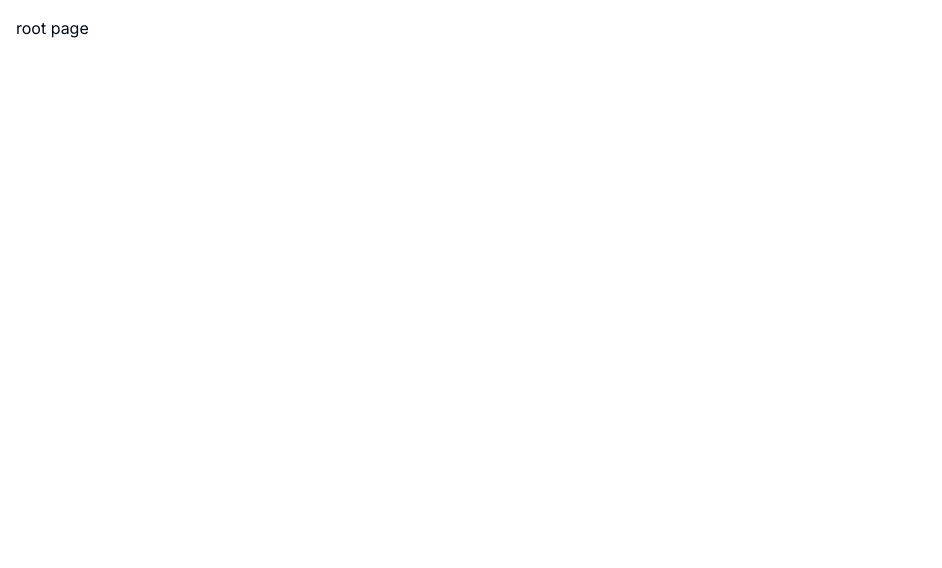
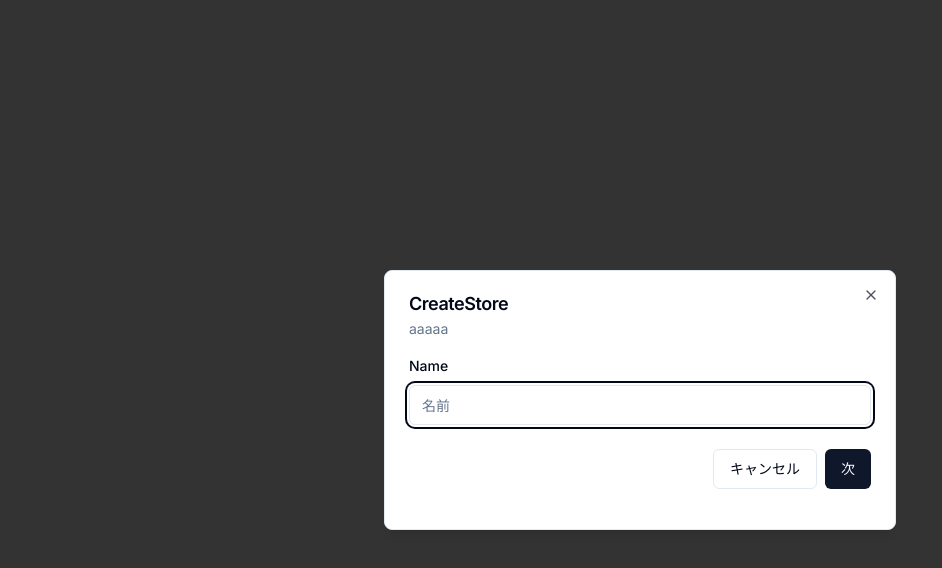
Before and after one commit to kubota20/nextJs14_ECsite_test, a Next.js app in the folder my-app/: page / in a window 1280 px wide. Shown: the top 568 px of the page, without its empty margins (0-942 px from the left). Built offline with nearby package versions, Linux system fonts and the light colour scheme.

Commit message:
Modal 作成

```diff
--- a/my-app/src/app/(root)/page.tsx
+++ b/my-app/src/app/(root)/page.tsx
@@ -1,20 +1,25 @@
 "use client";
 import { useEffect } from "react";
 
-import { Modal } from "@/components/ui/modal";
 import { useStoreModal } from "@/hooks/use-store-modal";
+
+import { StoreModal } from "@/components/modals/store-modal";
 
 const SteupPage = () => {
   const onOpen = useStoreModal((state) => state.onOpen);
   const isOpen = useStoreModal((state) => state.isOpen);
 
   useEffect(() => {
-    if (isOpen) {
+    if (!isOpen) {
       onOpen();
     }
   }, [isOpen, onOpen]);
 
-  return <div className="p-4">root page</div>;
+  return (
+    <div className="p-4">
+      <StoreModal />
+    </div>
+  );
 };
 
 export default SteupPage;
--- a/my-app/src/app/layout.tsx
+++ b/my-app/src/app/layout.tsx
@@ -6,7 +6,6 @@ import { jaJP } from "@clerk/localizations";
 
 import { cn } from "@/lib/utils";
 import "./globals.css";
-import { ModalProvider } from "@/providers/modal-provider";
 
 const fontSans = FontSans({
   subsets: ["latin"],
@@ -32,7 +31,6 @@ export default function RootLayout({
             fontSans.variable
           )}
         >
-          <ModalProvider />
           {children}
         </body>
       </html>
--- a/my-app/src/components/modals/store-modal.tsx
+++ b/my-app/src/components/modals/store-modal.tsx
@@ -1,14 +1,24 @@
 "use client";
 
-import z from "zod";
+import * as z from "zod";
 import { useForm } from "react-hook-form";
 import { zodResolver } from "@hookform/resolvers/zod";
 
 import { useStoreModal } from "@/hooks/use-store-modal";
-import { Modal } from "../ui/modal";
+import { Modal } from "@/components/ui/modal";
+import {
+  Form,
+  FormField,
+  FormItem,
+  FormLabel,
+  FormControl,
+  FormMessage,
+} from "@/components/ui/form";
+import { Input } from "../ui/input";
+import { Button } from "../ui/button";
 
 const formSchema = z.object({
-  name: z.string().min(1),
+  name: z.string().min(2, { message: "入力してください (2文字以上)" }),
 });
 
 export const StoreModal = () => {
@@ -16,16 +26,50 @@ export const StoreModal = () => {
 
   const form = useForm<z.infer<typeof formSchema>>({
     resolver: zodResolver(formSchema),
+    defaultValues: {
+      name: "",
+    },
   });
+
+  const onSubmit = async (values: z.infer<typeof formSchema>) => {
+    console.log(values);
+  };
 
   return (
     <Modal
-      title="Create Store"
+      title="CreateStore"
       description="aaaaa"
       isOpen={storeModal.isOpen}
       onClose={storeModal.onClose}
     >
-      StoreModal.tsx
+      <div>
+        <div className="space-y-4 py-2 pb-4">
+          <Form {...form}>
+            <form onSubmit={form.handleSubmit(onSubmit)}>
+              <FormField
+                control={form.control}
+                name="name"
+                render={({ field }) => (
+                  <FormItem>
+                    <FormLabel>Name</FormLabel>
+                    <FormControl>
+                      <Input placeholder="名前" {...field} />
+                    </FormControl>
+                    {/*FormMessage エラーメッセージ */}
+                    <FormMessage />
+                  </FormItem>
+                )}
+              />
+              <div className="pt-6 space-x-2 flex items-center justify-end w-full">
+                <Button variant="outline" onClick={storeModal.onClose}>
+                  キャンセル
+                </Button>
+                <Button type="submit">次</Button>
+              </div>
+            </form>
+          </Form>
+        </div>
+      </div>
     </Modal>
   );
 };
--- a/my-app/src/components/ui/modal.tsx
+++ b/my-app/src/components/ui/modal.tsx
@@ -1,3 +1,5 @@
+// "use client";
+
 import {
   Dialog,
   DialogContent,
```
